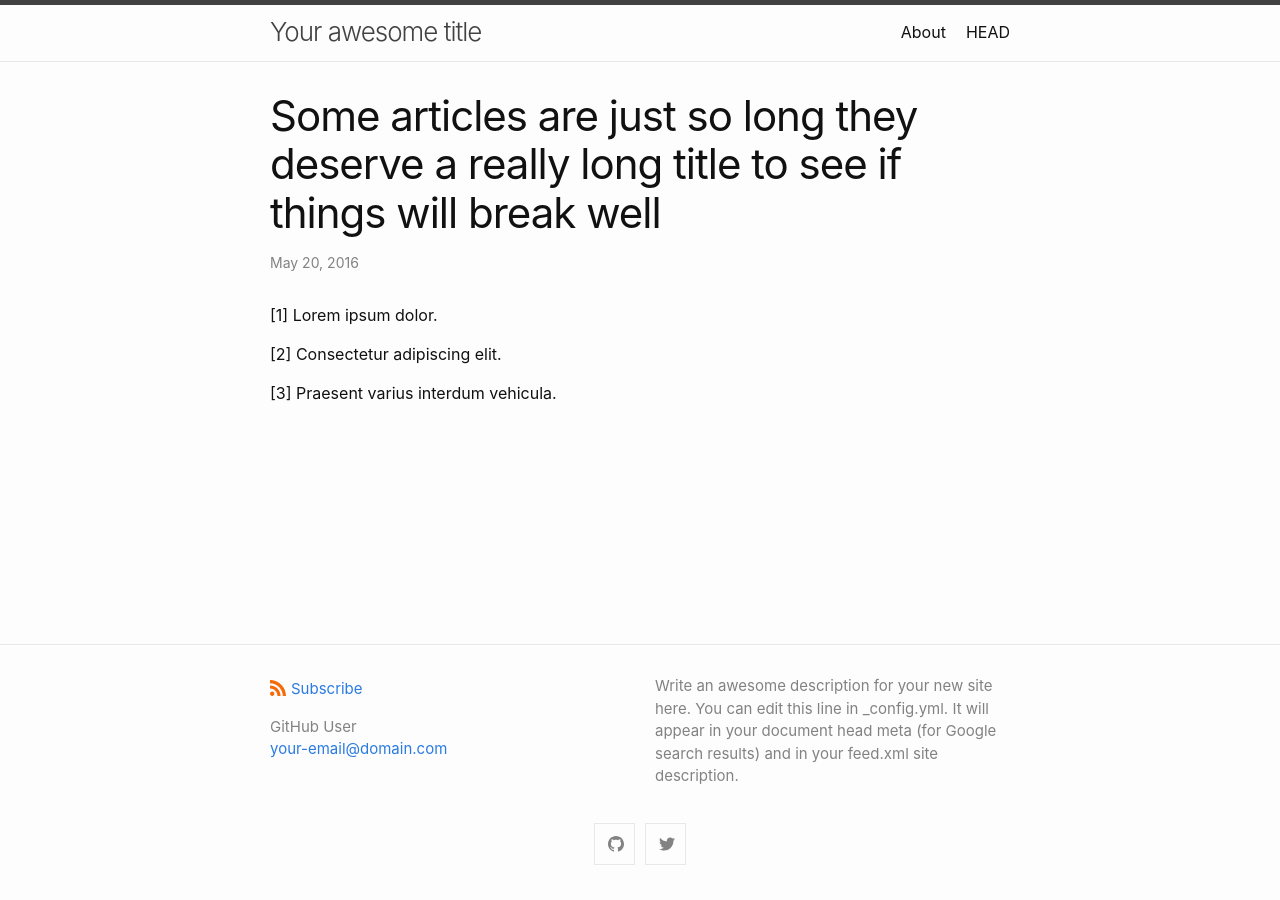
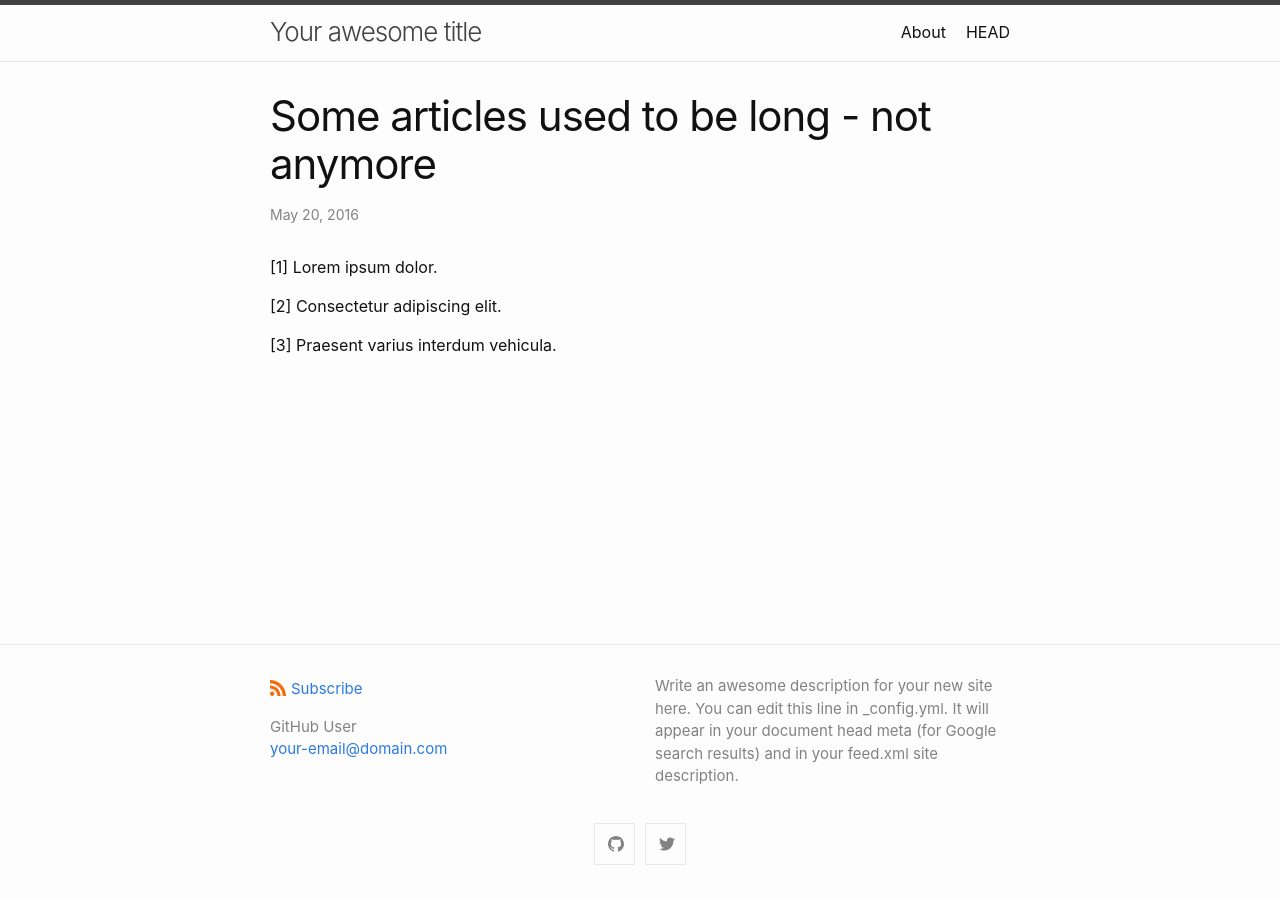
Before and after one commit to intldds/intldds.github.io, a Jekyll site: the page built from _posts/2016-05-20-super-long-article.md, in a window 1280 px wide. Built offline with Jekyll 4.4.1, drawn with Linux system fonts in a browser that asks for light colours.

Commit message:
Change the "super-long-article"

```diff
--- a/_posts/2016-05-20-super-long-article.md
+++ b/_posts/2016-05-20-super-long-article.md
@@ -1,6 +1,6 @@
 ---
 layout: post
-title: "Some articles are just so long they deserve a really long title to see if things will break well"
+title: "Some articles used to be long - not anymore"
 categories: misc
 ---
 
```
